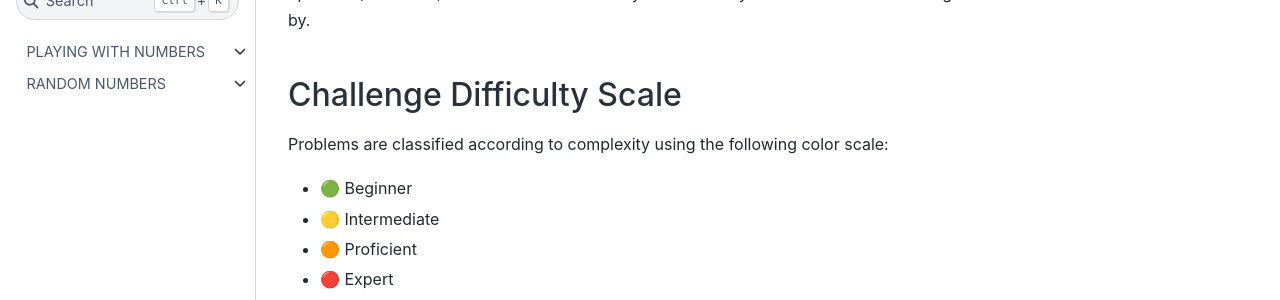
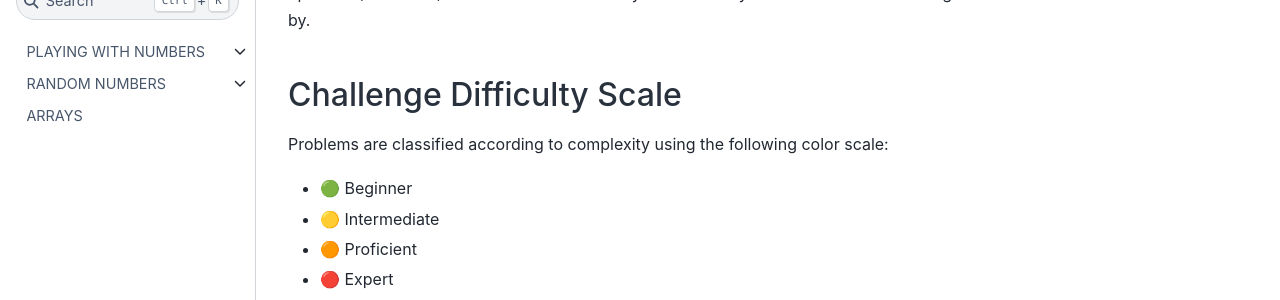
Before and after one commit to ARCTraining/python-challenges, a Jupyter Book: the page built from book/intro.md, in a window 1280 px wide. Shown: the part 297-597 px from the top of the page. Built offline with Jupyter Book 1.0.4 settings and Sphinx 7.4.7 and the Sphinx Book theme 1.1.4, drawn with Linux system fonts in a browser that asks for light colours.

Commit message:
add array intro

```diff
--- a/book/_toc.yml
+++ b/book/_toc.yml
@@ -49,3 +49,5 @@
     sections:
     - file: docs/random/drunkwalk-develop
     - file: docs/random/drunkwalk-solution
+
+- file: docs/arrays/intro
```
Also changed, not shown: book/docs/arrays/intro.ipynb (added).
